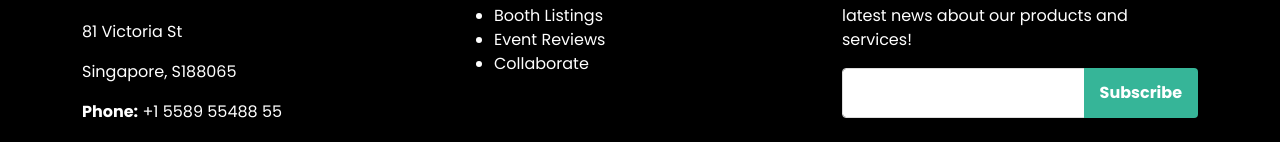
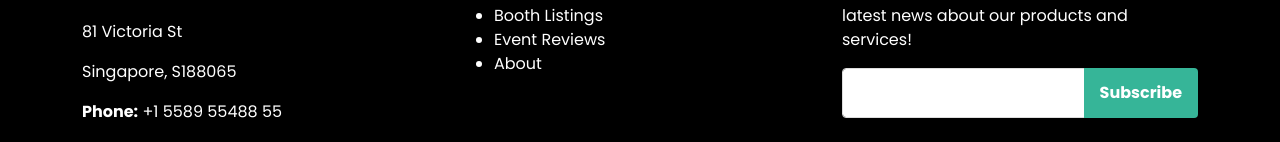
Before and after one commit to PeachyMangoz/VenueVibe, a Vue app in the folder VenueVibe/frontend/: page / in a window 1280 px wide. Shown: the part 3569-3711 px from the top of the page. Built offline with nearby package versions, Linux system fonts and the light colour scheme; a web font is replaced by a local one.

Commit message:
Update App.vue

```diff
--- a/VenueVibe/frontend/src/App.vue
+++ b/VenueVibe/frontend/src/App.vue
@@ -75,9 +75,9 @@
               </li>
               <li>
                 <router-link
-                  to="/collaborate"
+                  to="/about"
                   class="text-decoration-none text-white"
-                  >Collaborate</router-link
+                  >About</router-link
                 >
               </li>
             </ul>
```
